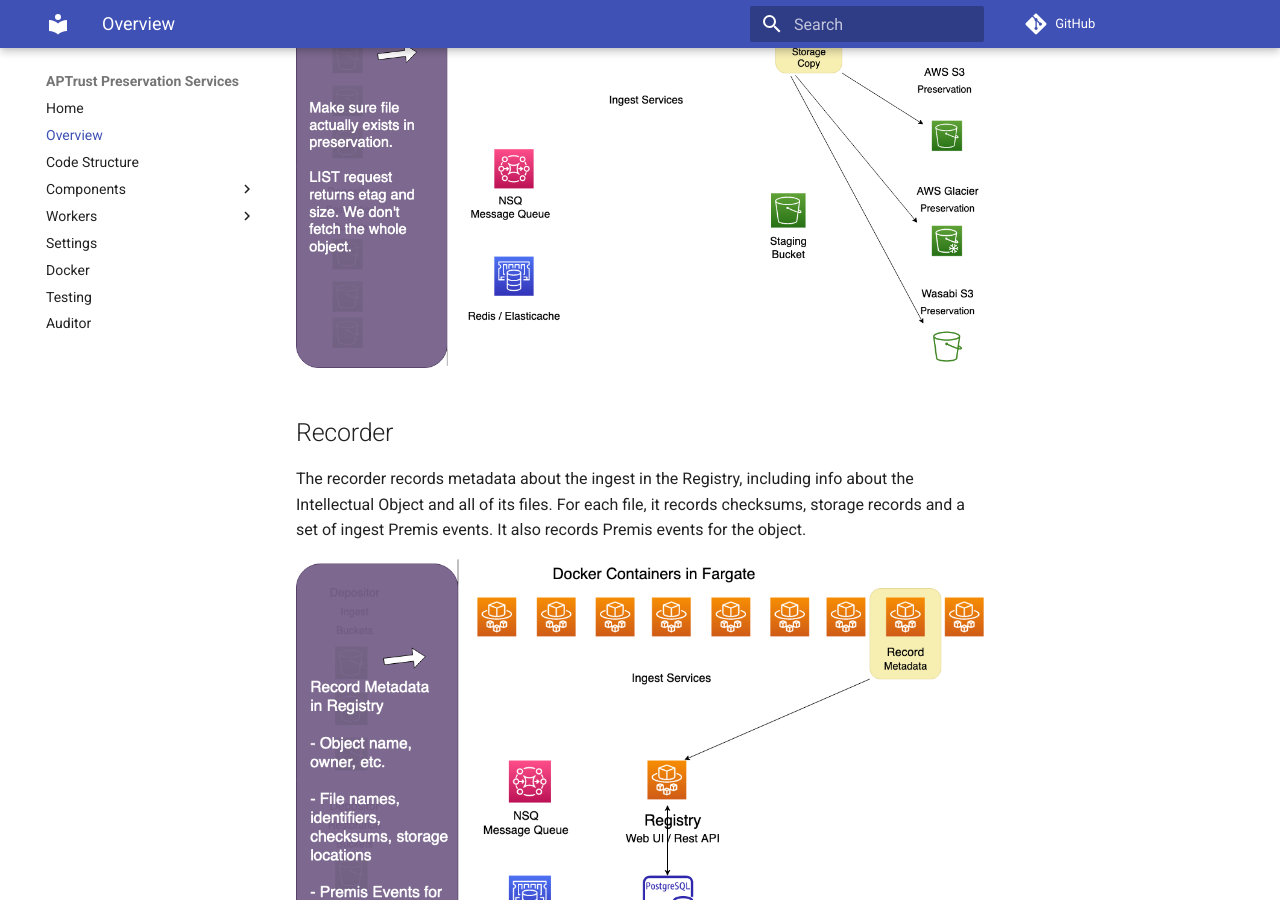
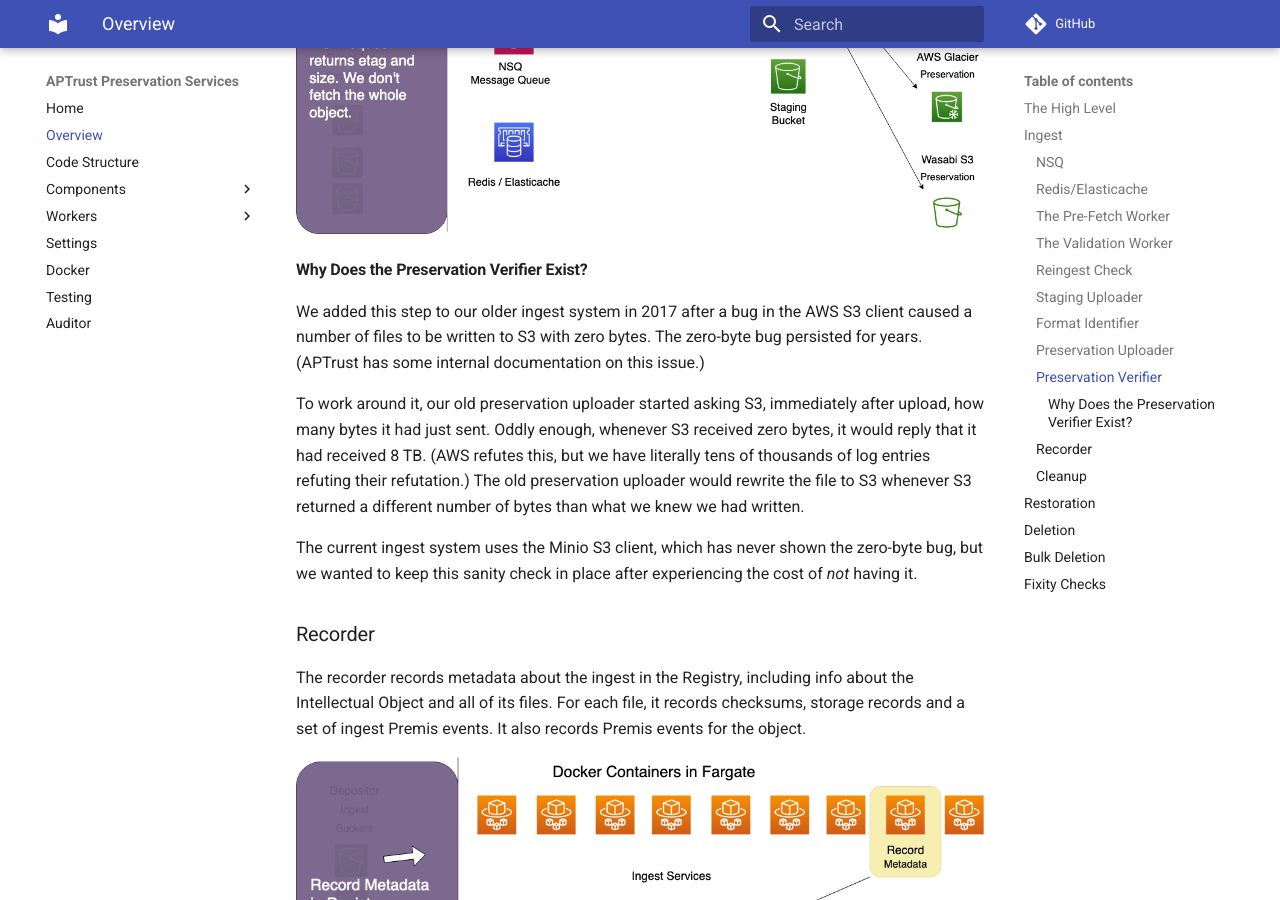
Before and after one commit to APTrust/preserv-docs, an MkDocs documentation site: the page built from docs/overview.md, in a window 1280 px wide and 900 px high, scrolled down 10318 px. Built offline with MkDocs 1.6.1 and Material for MkDocs 9.7.7, drawn with Linux system fonts in a browser that asks for light colours; comment, search, counter and statistics services are not loaded; some of the changed text lies outside the part shown.

Commit message:
Documented bulk deletion and info about preserving and restoring tag files outside of payload directory

```diff
--- a/docs/overview.md
+++ b/docs/overview.md
@@ -10,7 +10,7 @@
 
 While other parts of this documentation describe the components in detail, this page provides a graphical overview of the system's components, where they live, and how they communicate.
 
-# The High Level
+## The High Level
 
 The components of the system are divided into three privilege zones, with privileges enforced by IAM roles and policies.
 
@@ -51,7 +51,7 @@
     but we'll keep it around as a failsafe.
 
 
-# Ingest
+## Ingest
 
 During the ingest process, depositors upload bags (tar files) to their receiving buckets. A cron scans for new bags, creating a WorkItem in the Registry for each one, and then putting that WorkItem's ID into NSQ for the Ingest workers to pick up.
 
@@ -63,7 +63,7 @@
     In the diagrams below, all ingest workers read to and write from
     both Redis and NSQ. Arrows are omitted to minimize clutter.
 
-## NSQ
+### NSQ
 
 NSQ keeps track of which tasks need to go to which workers. For Ingest, a cron job running in the `ingest_bucket_reader` container creates and queues new WorkItems for each new bag that shows up in a receiving bucket.
 
@@ -73,7 +73,7 @@
 
 ![](img/architecture/Preserv-Ingest-01-NSQ.drawio.png)
 
-## Redis/Elasticache
+### Redis/Elasticache
 
 Redis stores info about what work has already been done on any task in the ingest process. New workers can pick up partially completed tasks and pick up work where the last worker left off. The housekeeping data in Redis ensures two things:
 
@@ -82,7 +82,7 @@
 
 ![](img/architecture/Preserv-Ingest-01-Redis.drawio.png)
 
-## The Pre-Fetch Worker
+### The Pre-Fetch Worker
 
 The pre-fetch worker streams a bag from a depositor's receiving bucket through a series of functions to do the following:
 
@@ -92,7 +92,7 @@
 
 ![](img/architecture/Preserv-Ingest-02-Pre-Fetch.drawio.png)
 
-## The Validation Worker
+### The Validation Worker
 
 The validation worker ensures a bag is valid according to its BagIt profile. APTrust currently supports APTrust and BTR (Beyond the Repository) BagIt formats.
 
@@ -104,7 +104,7 @@
 
 ![](img/architecture/Preserv-Ingest-03-Validate.drawio.png)
 
-## Reingest Check
+### Reingest Check
 
 The reingest checker asks Registry if this bag has ever been ingested before. Bags have unique identifiers composed of the identifier of the owning instituion, followed by a slash and the name of the bag, minus the .tar extension. For example, if the University of Virginia uploads a bag called `photos.tar`, the bag's Intellectual Object Identifier becomes `virginia.edu/photos`.
 
@@ -116,7 +116,7 @@
 
 ![](img/architecture/Preserv-Ingest-03-ReingestCheck.drawio.png)
 
-## Staging Uploader
+### Staging Uploader
 
 The staging uploader unpacks bags from depositor ingest buckets and stores their individual files in an S3 staging bucket. Files in the staging bucket are stored with a key composed of WorkItem ID and file UUID. E.g. `34546/ddeff40b-f995-42f0-b002-389cf331193d`.
 
@@ -124,19 +124,19 @@
 
 ![](img/architecture/Preserv-Ingest-04-Staging.drawio.png)
 
-## Format Identifier
+### Format Identifier
 
 The format identifier streams files from the staging bucket through a set of algorithms that compare the file's bits to known signatures in the PRONOM registry. It updates each file record in Redis with the file's mime type.
 
 ![](img/architecture/Preserv-Ingest-06-FormatID.drawio.png)
 
-## Preservation Uploader
+### Preservation Uploader
 
 The preservation upload copies files from the staging bucket to preservation storage.
 
 ![](img/architecture/Preserv-Ingest-07-Storage.drawio.png)
 
-## Preservation Verifier
+### Preservation Verifier
 
 The preservation verifier performs a HEAD request on every item copied into preservation storage to retrieve its metadata. Where possible, it compares each file's etag in preservation storage to its md5 checksum to ensure integrity. Etag comparison isn't possible on larger files, so it compares the file size in preservation with its know file size.
 
@@ -144,19 +144,27 @@
 
 ![](img/architecture/Preserv-Ingest-08-StorageValidation.drawio.png)
 
-## Recorder
+#### Why Does the Preservation Verifier Exist?
+
+We added this step to our older ingest system in 2017 after a bug in the AWS S3 client caused a number of files to be written to S3 with zero bytes. The zero-byte bug persisted for years. (APTrust has some internal documentation on this issue.)
+
+To work around it, our old preservation uploader started asking S3, immediately after upload, how many bytes it had just sent. Oddly enough, whenever S3 received zero bytes, it would reply that it had received 8 TB. (AWS refutes this, but we have literally tens of thousands of log entries refuting their refutation.) The old preservation uploader would rewrite the file to S3 whenever S3 returned a different number of bytes than what we knew we had written.
+
+The current ingest system uses the Minio S3 client, which has never shown the zero-byte bug, but we wanted to keep this sanity check in place after experiencing the cost of _not_ having it.
+
+### Recorder
 
 The recorder records metadata about the ingest in the Registry, including info about the Intellectual Object and all of its files. For each file, it records checksums, storage records and a set of ingest Premis events. It also records Premis events for the object.
 
 ![](img/architecture/Preserv-Ingest-09-RecordMetadata.drawio.png)
 
-## Cleanup
+### Cleanup
 
 The cleanup worker deletes the original bag from the depositor's receiving bucket, then deletes all interim processing data from the S3 staging bucket and Redis. Finally, it marks the ingest as complete in the Registry and in NSQ.
 
 ![](img/architecture/Preserv-Ingest-10-Cleanup.drawio.png)
 
-# Restoration
+## Restoration
 
 APTrust users initiate object and file restoration through the Registry Web UI. They click a button to restore either an individual file, or an entire intellectual object (a bag).
 
@@ -180,9 +188,9 @@
 
 Note that because we rebuild bags when we restore them, the restored bag will not exactly match the original bag. The payload should be the same (unless the depositor deleted some files before the restoration), but the order of files within the tar archive may differ.
 
-In addition, we store both the bag-info.txt and aptrust-info.txt files with the payload in preservation, and we give those back to the depositor upon restoration. Depositors have been storing essential metadata in bag-info and aptrust-info, and they want that info back when they do a restoration.
+In addition, we store the bag-info.txt, aptrust-info.txt and any other files outside the bag's payload directory, except bagit.txt and fetch.txt. We give these back to the depositor upon restoration. Depositors have been storing essential metadata in bag-info.txt, aptrust-info.txt and other non-payload files, and they want that info back when they do a restoration.
 
-# Deletion
+## Deletion
 
 Deletions are also initiated in the Registry. Once a deletion request has been created and approved by an institutional admin, Registry creates a deletion WorkItem and queues it in NSQ's `delete_item` topic.
 
@@ -194,7 +202,20 @@
 
 After deletion, the worker records deletion Premis events for all of the deleted files, changes the state of those files from `A` (active) to `D` (deleted) in the Registry, and marks the WorkItem as done. For object deletions, the worker changes the object state to `D` and records a deletion Premis event for the object.
 
-# Fixity Checks
+## Bulk Deletion
+
+Bulk deletion is a new feature, as of early 2024. We do not expose this feature to depositors because of its potential danger. If you would like to initial a bulk deletion, please contact help@aptrust.org.
+
+The basic process goes like this:
+
+1. You send APTrust a list of object identifiers. These identify objects you want to delete.
+2. APTrust create a set of deletion requests on your behalf.
+3. Registry sends a deletion approval email to administrators at your institution showing what is to be deleted and requesting they approve or deny the request.
+4. Once an administrator approves the deletion, preservation services begins deleting the objects.
+
+We typically delete objects in batches of 500-1000 at a time. Therefore, a request to delete 2000 objects would likely result in two bulk deletions with two separate emails requiring approval.
+
+## Fixity Checks
 
 A containerized cron job called `apt_queue_fixity` runs every half hour or so, asking the Registry for a list of files stored in S3 or Wasabi that have not had a fixity check in the past 90 days. We do not check fixity on items in Glacier or Glacier Deep storage.
 
```
Also changed, not shown: docs/workers/deletion.md (+6 -0 lines), docs/workers/restoration.md (+1 -1 lines).
